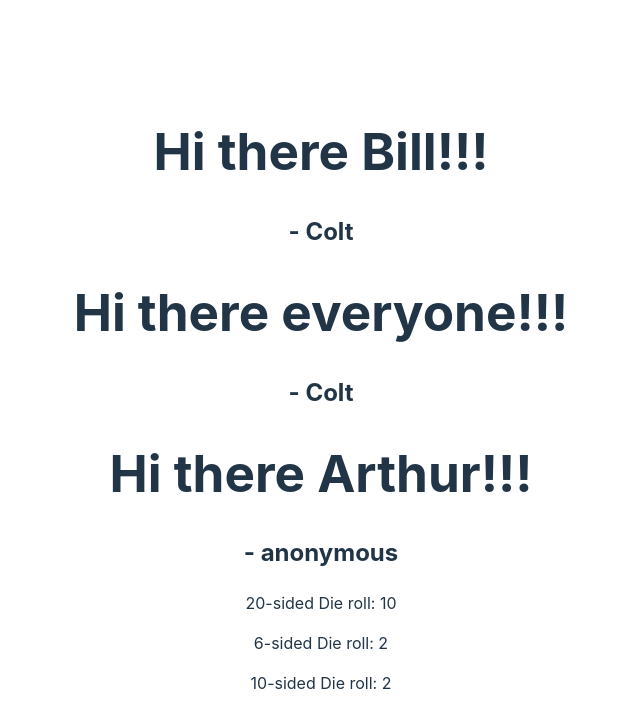
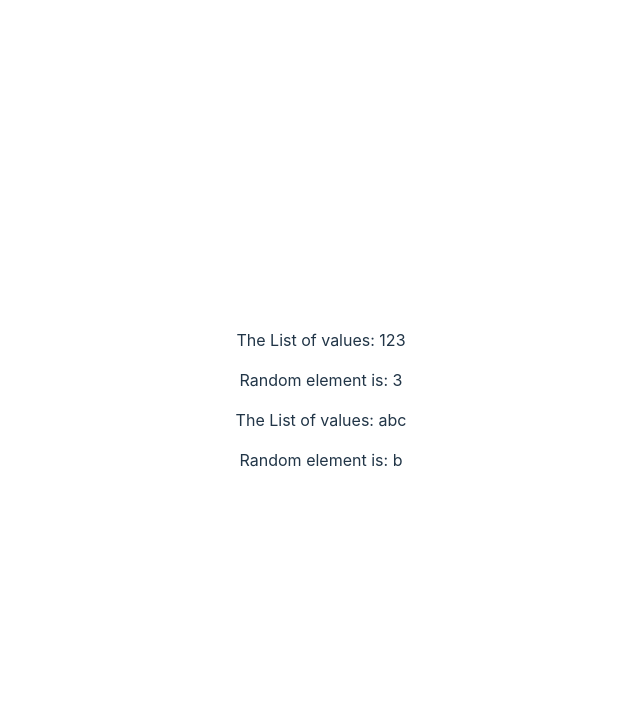
Before and after one commit to brunopenner/React-Vite, a React (Vite) app: page / in a window 1280 px wide. Shown: the top 728 px of the page, without its empty margins (319-959 px from the left). Built offline with nearby package versions, Linux system fonts and the light colour scheme.

Commit message:
#623. Passing Arrays and Objects

```diff
--- a/src/App.jsx
+++ b/src/App.jsx
@@ -2,17 +2,20 @@
 import Chicken from './Chicken'
 import Greeter from './Greeter'
 import Die from './Die'
+import ListPicker from './ListPicker'
 
 function App() {
 
   return (
     <div>
-      <Greeter person="Bill" from="Colt"/>
+      {/* <Greeter person="Bill" from="Colt"/>
       <Greeter from="Colt"/>
       <Greeter person="Arthur"/>
       <Die numSides={20}/>
       <Die numSides={6}/>
-      <Die numSides={10}/>
+      <Die numSides={10}/> */}
+      <ListPicker values={[1,2,3]} />
+      <ListPicker values={["a","b","c"]} />
     </div>
   )
 }
--- /dev/null
+++ b/src/ListPicker.jsx
@@ -0,0 +1,10 @@
+export default function ListPicker({values}) {
+    const randIdx = Math.floor(Math.random() * values.length);
+    const randElement = values[randIdx];
+    return (
+        <div>
+            <p>The List of values: {values}</p>
+            <p>Random element is: {randElement}</p>
+        </div>
+    )
+}
```
